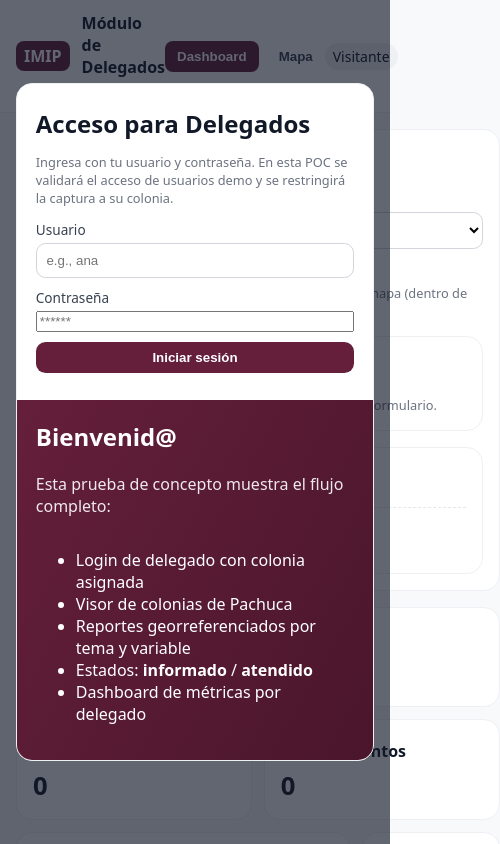
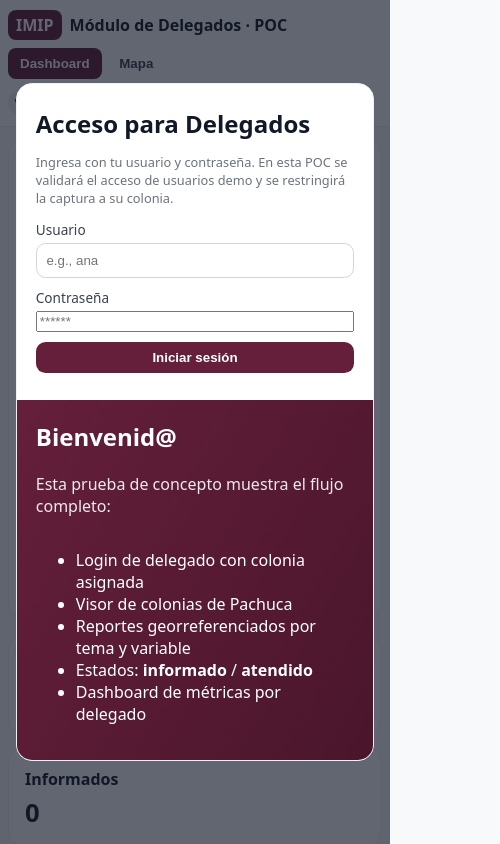
Before and after one commit to et-mohedano/demo-delegados, a plain HTML site: page index.html in a window 390 px wide. Shown: the top 844 px of the page, 500 px wide, since content can reach past the window. Drawn offline with nearby package versions, Linux system fonts and the light colour scheme.

Commit message:
enhance responsive design and improve layout stability across components

```diff
--- a/styles.css
+++ b/styles.css
@@ -1,4 +1,3 @@
-
 :root{
   --primary:#651f3b;
   --primary-700:#4a162b;
@@ -10,14 +9,19 @@
   --warning:#eab308;
   --danger:#dc2626;
 }
-*{box-sizing:border-box}
-html,body{height:100%}
+
+/* Box sizing y medios responsivos seguros */
+*, *::before, *::after { box-sizing:border-box; }
+img, svg, video, canvas, iframe { display:block; max-width:100%; height:auto; }
+
+html,body{height:100%; width:100%; overflow-x:hidden;}
 body{
   margin:0;
   font-family: ui-sans-serif,system-ui,-apple-system,Segoe UI,Roboto,Ubuntu,Cantarell,Noto Sans,sans-serif;
   color:var(--text);
   background:var(--bg);
 }
+
 .header{
   display:flex;align-items:center;justify-content:space-between;
   padding:.75rem 1rem;border-bottom:1px solid var(--muted);background:#fff;
@@ -30,15 +34,49 @@ body{
 
 .nav{
   display:flex;gap:.5rem;align-items:center;
+  flex-wrap:wrap; /* permite salto de línea para evitar overflow */
 }
+
+@media (max-width: 600px){
+  .header{
+    flex-direction:column;
+    align-items:flex-start;
+    gap:.5rem;
+    padding:.65rem .5rem;
+  }
+  .brand{
+    gap:.5rem;
+    font-size:1rem;
+  }
+  .userbar{
+    width:100%;
+    justify-content:space-between;
+    gap:.5rem;
+    margin-top:.25rem;
+  }
+  .nav{
+    width:100%;
+    justify-content:flex-start;
+    gap:.35rem;
+    flex-wrap:wrap;
+  }
+  .user-pill{
+    font-size:.8rem;
+    padding:.18rem .4rem;
+  }
+}
+
 .tab{
   border:none;background:transparent;padding:.5rem .75rem;border-radius:.5rem;
   font-weight:600;color:#374151;cursor:pointer;
+  flex:0 1 auto; /* deja que se encoja si es necesario */
 }
 .tab.active{background:var(--primary);color:#fff}
+
 .container{
   display:grid;grid-template-columns:320px 1fr;gap:1rem;padding:1rem;
 }
+
 .sidebar{
   background:#fff;border:1px solid var(--muted);border-radius:1rem;padding:1rem;position:relative;
 }
@@ -49,6 +87,7 @@ body{
 .form-row input[type="search"],
 .form-row select, .form-row textarea{
   padding:.55rem .6rem;border:1px solid #d1d5db;border-radius:.6rem;background:#fff;
+  width:100%; min-width:0; /* evita empujes laterales */
 }
 .switch{display:flex;align-items:center;gap:.5rem;margin:.25rem 0}
 .help{font-size:.8rem;color:#6b7280}
@@ -56,18 +95,23 @@ body{
 .actions{display:flex;gap:.5rem;flex-wrap:wrap;margin-top:.5rem}
 .btn{
   border:none;cursor:pointer;padding:.5rem .75rem;border-radius:.6rem;font-weight:600;
+  min-width:0; /* permite encogerse en contenedores estrechos */
 }
 .btn.primary{background:var(--primary);color:#fff}
 .btn.secondary{background:#e5e7eb}
 .btn.warn{background:var(--warning);color:#111}
 .btn.ghost{background:transparent;border:1px solid #e5e7eb}
 
-.map-wrap{position:relative;background:#fff;border:1px solid var(--muted);border-radius:1rem;overflow:hidden}
+.map-wrap{
+  position:relative;background:#fff;border:1px solid var(--muted);border-radius:1rem;overflow:hidden;
+  width:100%;
+}
 #map{height:72vh}
 .legend{
-  position:absolute;bottom:.5rem;left:.5rem;background:#fff;border:1px solid #e5e7eb;border-radius:.5rem;padding:.5rem;box-shadow:0 2px 8px rgba(0,0,0,.06);font-size:.85rem
+  position:absolute;bottom:.5rem;left:.5rem;background:#fff;border:1px solid #e5e7eb;border-radius:.5rem;padding:.5rem;box-shadow:0 2px 8px rgba(0,0,0,.06);font-size:.85rem;
+  max-width:90vw; /* no salir del viewport */
 }
-.legend .row{display:flex;align-items:center;gap:.4rem;margin:.25rem 0}
+.legend .row{display:flex;align-items:center;gap:.4rem;margin:.25rem 0;flex-wrap:wrap}
 .legend .swatch{width:12px;height:12px;border-radius:2px;display:inline-block}
 
 .panel{
@@ -82,6 +126,9 @@ body{
 
 .grid{display:grid;gap:.75rem}
 .grid.two{grid-template-columns:2fr 1fr}
+@media (max-width: 600px){
+  .grid.two{grid-template-columns:1fr}
+}
 
 footer{margin:1rem auto 2rem auto;text-align:center;color:#6b7280;font-size:.85rem}
 
@@ -109,7 +156,7 @@ footer{margin:1rem auto 2rem auto;text-align:center;color:#6b7280;font-size:.85r
 .badge-theme{display:inline-flex;align-items:center;gap:.35rem;padding:.15rem .45rem;font-size:.75rem;border-radius:.5rem;border:1px solid #e5e7eb;background:#f9fafb}
 .badge-theme .dot{width:8px;height:8px;border-radius:50%}
 
-.report-list{max-height:260px;overflow:auto;border-top:1px dashed #e5e7eb;margin-top:.5rem;padding-top:.5rem}
+.report-list{max-height:260px;overflow:auto;border-top:1px dashed #e5e7eb;margin-top:.5rem;padding-top:.5rem; -webkit-overflow-scrolling:touch;}
 .report-item{padding:.4rem .3rem;border-bottom:1px dashed #e5e7eb;font-size:.9rem}
 .report-item:last-child{border-bottom:none}
 .status{font-weight:700}
@@ -117,9 +164,34 @@ footer{margin:1rem auto 2rem auto;text-align:center;color:#6b7280;font-size:.85r
 .status.done{color:var(--success)}
 .status.bad{color:var(--danger)}
 
+/* Afinaciones para evitar overflow y mejorar respuesta */
+.header, .brand, .userbar, .nav,
+.container, .sidebar, .panel, .card,
+.login-card, .login-left, .login-right { min-width:0; }
+
+body, .tab, .user-pill, .badge, .badge-theme,
+.login-right, .legend, .report-item, .btn, .form-row label {
+  overflow-wrap:anywhere;
+}
+
+/* Responsivo adicional */
 @media (max-width: 1024px){
   .container{grid-template-columns:1fr}
   #map{height:60vh}
   .kpis{grid-template-columns:repeat(2,1fr)}
   .login-card{grid-template-columns:1fr}
 }
+
+@media (max-width: 600px){
+  .container{ padding:.75rem .5rem; }
+  .btn { white-space:normal; } /* permite multilínea en botones */
+  .legend{ left:.5rem; right:.5rem; max-width:calc(100% - 1rem); }
+}
+
+@media (max-width: 480px){
+  .kpis{ grid-template-columns:1fr; }
+}
+
+/* Tip: en tu <head> incluye:
+<meta name="viewport" content="width=device-width, initial-scale=1" />
+*/
```
